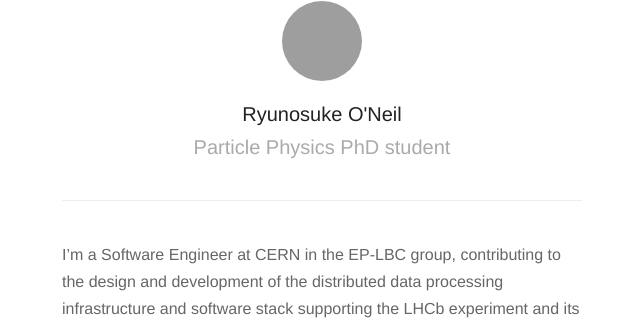
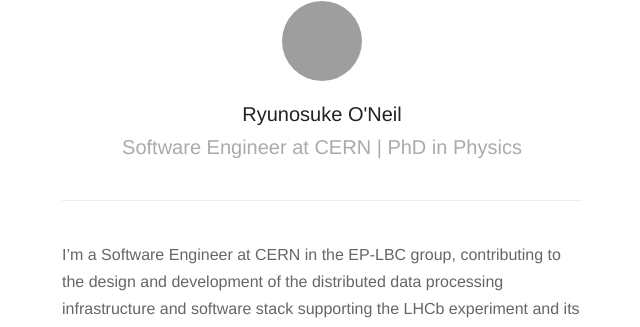
Before and after one commit to ryuwd/ryuwd.github.io, a Jekyll site: the page built from index.html, in a window 1280 px wide, cut to the strip 137-464 px from the top of the page. Shown: the whole strip, without its empty margins (318-958 px from the left). Built offline with Jekyll 4.4.1, drawn with Linux system fonts in a browser that asks for light colours; nearby versions of some CDN libraries; the list of posts is cut into pages by our own code; grey boxes are pictures that could not be loaded.

Commit message:
Update information in _config.yml

```diff
--- a/_config.yml
+++ b/_config.yml
@@ -1,7 +1,7 @@
 name: "Ryunosuke O'Neil"
 title: "Ryunosuke O'Neil"
-description: Particle Physics PhD student
-meta_description: "Ryunosuke O'Neil | PhD researcher"
+description: Software Engineer at CERN | PhD in Physics
+meta_description: "Software Engineer at CERN | PhD in Physics"
 
 aboutPage: true
 
```
